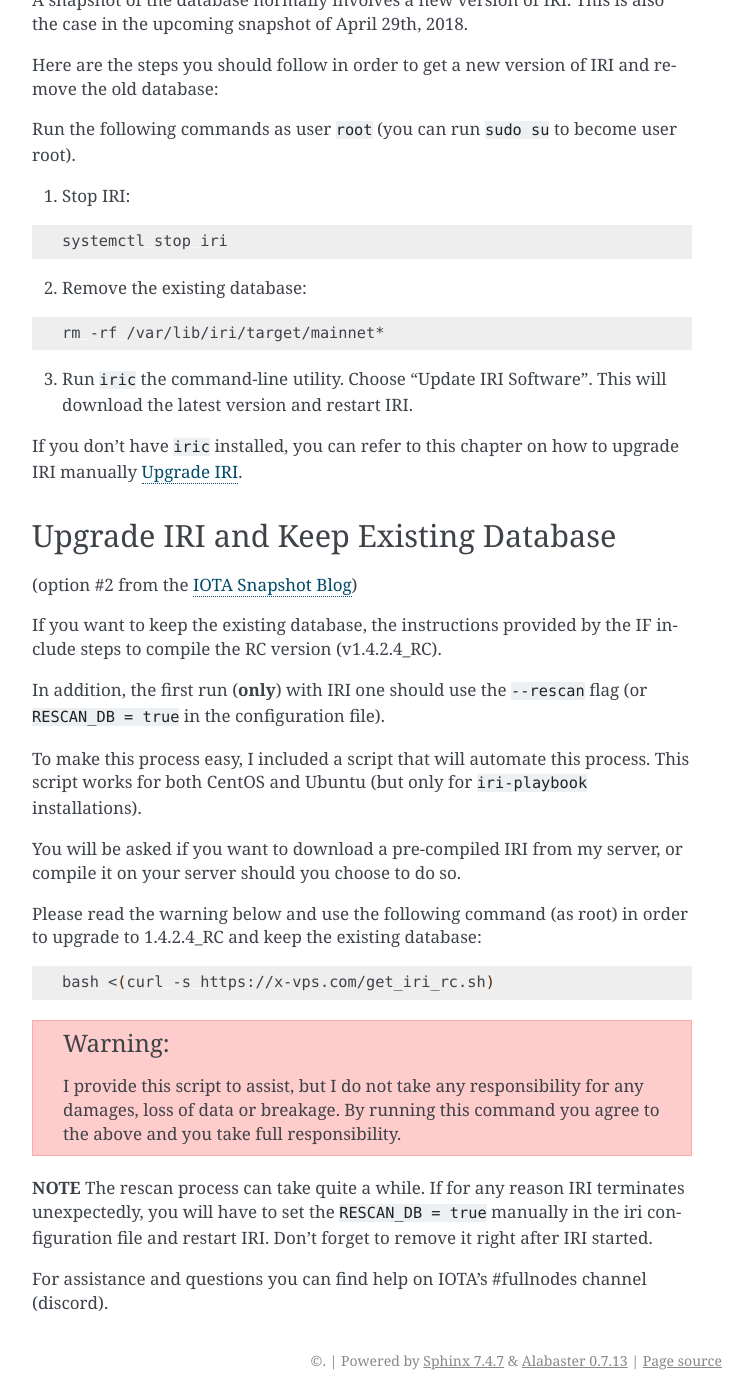
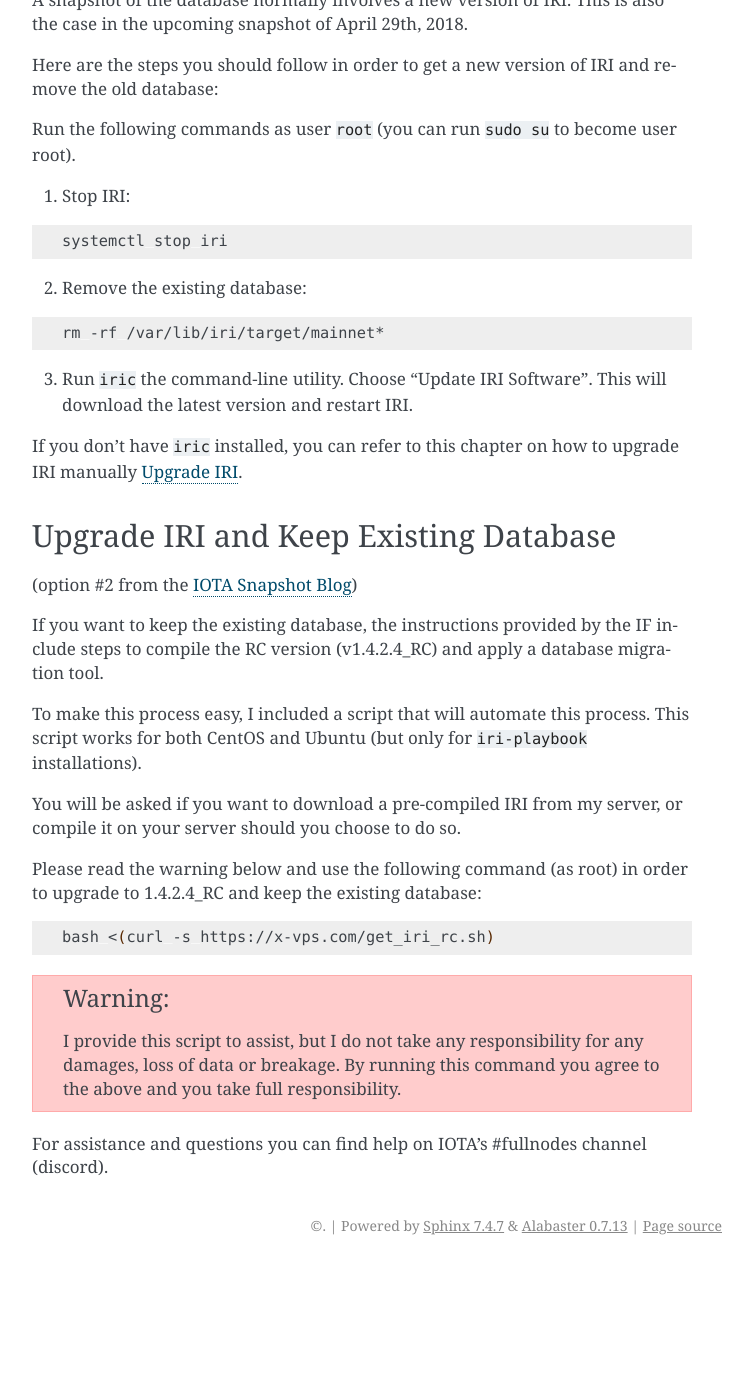
Before and after one commit to nuriel77/iri-playbook, a Sphinx documentation site: the page built from docs/appendix.rst, in a window 1280 px wide and 1400 px high, scrolled down 14996 px. Shown: the whole window, without its empty margins (388-1140 px from the left). Built offline with Sphinx 7.4.7, drawn with Linux system fonts in a browser that asks for light colours; after the commit the page ends 16261 px from its top, so only the background shows below that.

Commit message:
Latest updates db migration

```diff
--- a/docs/appendix.rst
+++ b/docs/appendix.rst
@@ -679,9 +679,8 @@
 
 (option #2 from the `IOTA Snapshot Blog <https://blog.iota.org/the-april-29-2018-iota-snapshot-and-iri-1-4-2-4-behind-the-scenes-7e034babcd44>`_)
 
-If you want to keep the existing database, the instructions provided by the IF include steps to compile the RC version (v1.4.2.4_RC).
+If you want to keep the existing database, the instructions provided by the IF include steps to compile the RC version (v1.4.2.4_RC) and apply a database migration tool.
 
-In addition, the first run (**only**) with IRI one should use the ``--rescan`` flag (or ``RESCAN_DB = true`` in the configuration file).
 
 To make this process easy, I included a script that will automate this process. This script works for both CentOS and Ubuntu (but only for ``iri-playbook`` installations).
 
@@ -701,6 +700,4 @@
   By running this command you agree to the above and you take full responsibility.
 
 
-**NOTE** The rescan process can take quite a while. If for any reason IRI terminates unexpectedly, you will have to set the ``RESCAN_DB = true`` manually in the iri configuration file and restart IRI. Don't forget to remove it right after IRI started.
-
 For assistance and questions you can find help on IOTA's #fullnodes channel (discord).
```
